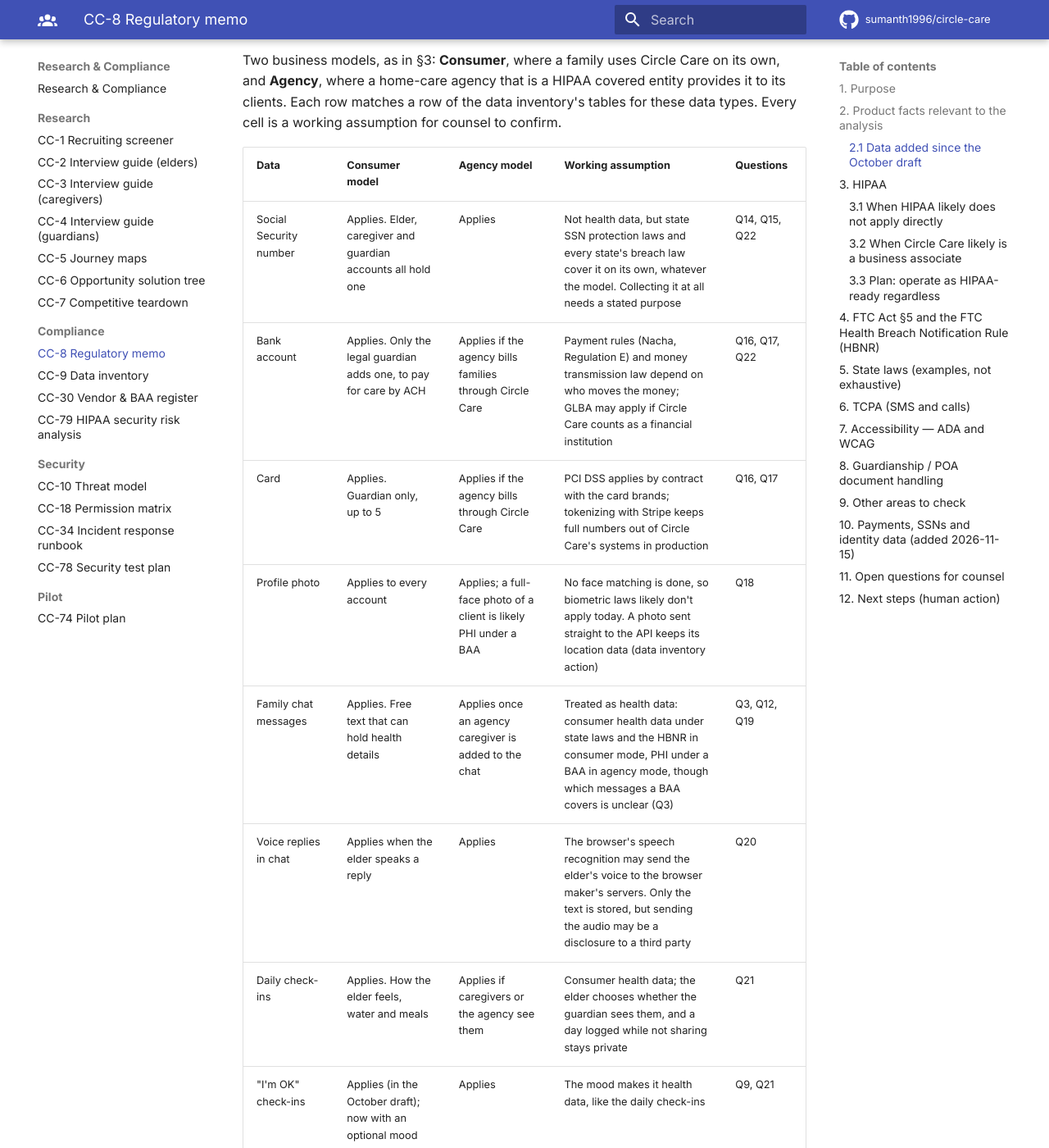
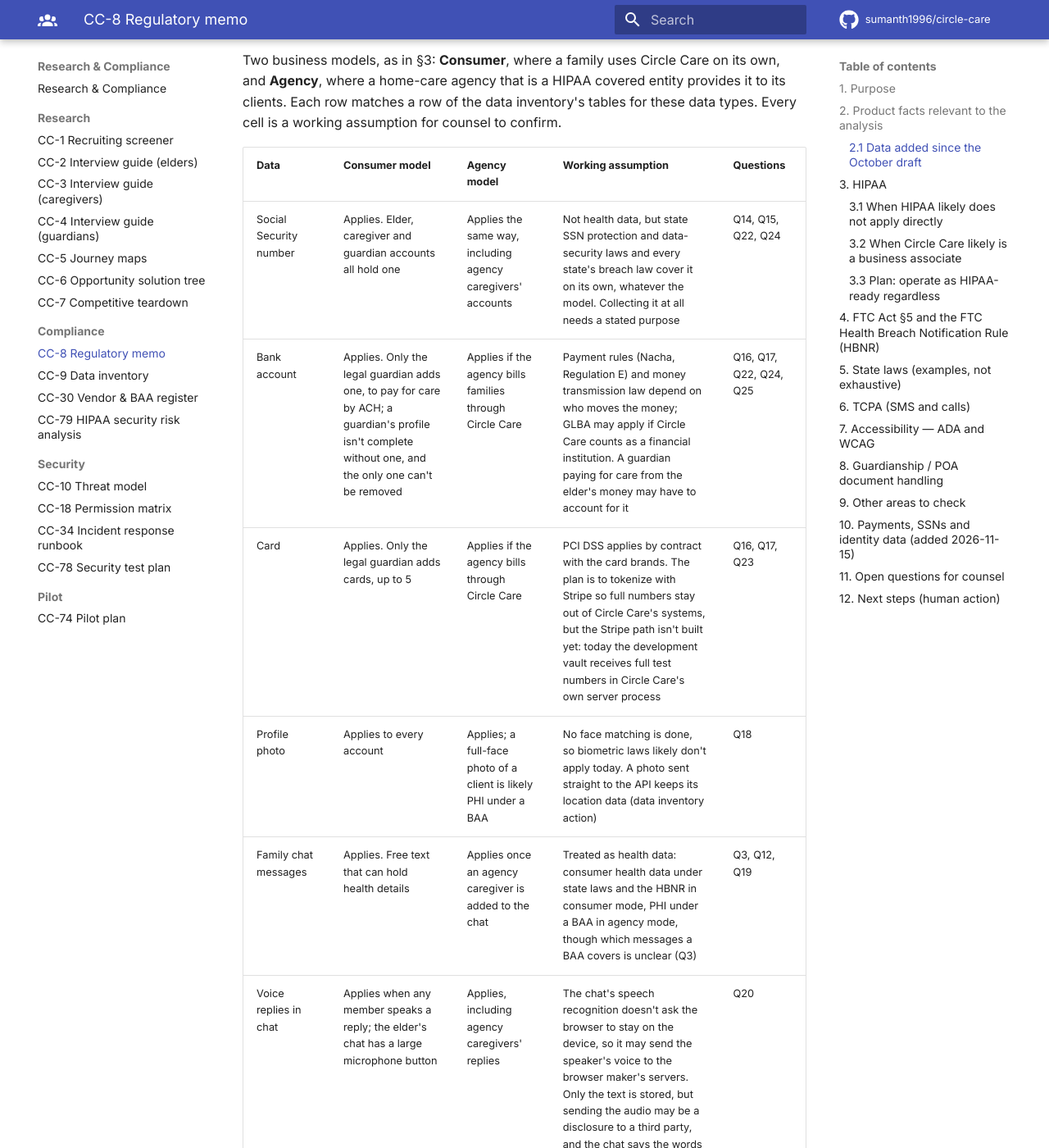
Before and after one commit to sumanth1996/circle-care, an MkDocs documentation site: the page built from docs/compliance/08-regulatory-memo.md, in a window 1280 px wide and 1400 px high, scrolled down 1142 px. Shown: the whole window at 82% size. Built offline with MkDocs 1.6.1 and Material for MkDocs 9.7.7, drawn with Linux system fonts in a browser that asks for light colours; comment, search, counter and statistics services are not loaded; some of the changed text lies outside the part shown.

Commit message:
Address round 1 review of the regulatory memo (CC-196)
Flag the chat voice sheet's on-device promise (CC-222), cover any member's
voice replies, mark Stripe tokenizing as planned, add state data-security
laws and the guardian's accounting duty (Q23-Q25), and test guardian-only
rows, the voice flag and the README question count.

Co-Authored-By: Claude Opus 5.5 <noreply@anthropic.com>

```diff
--- a/docs/compliance/08-regulatory-memo.md
+++ b/docs/compliance/08-regulatory-memo.md
@@ -1,7 +1,7 @@
 # Regulatory Applicability Memo
 
 Notion stories: CC-8 counsel's review of this memo (not started), CC-196 this update
-Status: DRAFT v2 for counsel review, updated 2026-11-15 — not legal advice. v1 was written by the product owner from general knowledge on 2026-10-19, before Sprints 11 to 13 added real accounts, Social Security numbers, bank accounts, cards, profile photos, the family chat with voice replies, daily check-ins, supply counts and the evening recap. v2 adds those (§2.1, §10) and questions Q14 to Q22, and was checked against the [data inventory (CC-9)](09-data-inventory.md). No lawyer has reviewed it. Every conclusion below is a working assumption to be confirmed or corrected by qualified counsel before launch or pilot.
+Status: DRAFT v2 for counsel review, updated 2026-11-15 — not legal advice. v1 was written by the product owner from general knowledge on 2026-10-19, before Sprints 11 to 13 added real accounts, Social Security numbers, bank accounts, cards, profile photos, the family chat with voice replies, daily check-ins, supply counts and the evening recap. v2 adds those (§2.1, §10) and questions Q14 to Q25, and was checked against the [data inventory (CC-9)](09-data-inventory.md). No lawyer has reviewed it. Every conclusion below is a working assumption to be confirmed or corrected by qualified counsel before launch or pilot.
 
 ## 1. Purpose
 
@@ -20,17 +20,17 @@ Two business models, as in §3: **Consumer**, where a family uses Circle Care on
 
 | Data | Consumer model | Agency model | Working assumption | Questions |
 |---|---|---|---|---|
-| Social Security number | Applies. Elder, caregiver and guardian accounts all hold one | Applies | Not health data, but state SSN protection laws and every state's breach law cover it on its own, whatever the model. Collecting it at all needs a stated purpose | Q14, Q15, Q22 |
-| Bank account | Applies. Only the legal guardian adds one, to pay for care by ACH | Applies if the agency bills families through Circle Care | Payment rules (Nacha, Regulation E) and money transmission law depend on who moves the money; GLBA may apply if Circle Care counts as a financial institution | Q16, Q17, Q22 |
-| Card | Applies. Guardian only, up to 5 | Applies if the agency bills through Circle Care | PCI DSS applies by contract with the card brands; tokenizing with Stripe keeps full numbers out of Circle Care's systems in production | Q16, Q17 |
+| Social Security number | Applies. Elder, caregiver and guardian accounts all hold one | Applies the same way, including agency caregivers' accounts | Not health data, but state SSN protection and data-security laws and every state's breach law cover it on its own, whatever the model. Collecting it at all needs a stated purpose | Q14, Q15, Q22, Q24 |
+| Bank account | Applies. Only the legal guardian adds one, to pay for care by ACH; a guardian's profile isn't complete without one, and the only one can't be removed | Applies if the agency bills families through Circle Care | Payment rules (Nacha, Regulation E) and money transmission law depend on who moves the money; GLBA may apply if Circle Care counts as a financial institution. A guardian paying for care from the elder's money may have to account for it | Q16, Q17, Q22, Q24, Q25 |
+| Card | Applies. Only the legal guardian adds cards, up to 5 | Applies if the agency bills through Circle Care | PCI DSS applies by contract with the card brands. The plan is to tokenize with Stripe so full numbers stay out of Circle Care's systems, but the Stripe path isn't built yet: today the development vault receives full test numbers in Circle Care's own server process | Q16, Q17, Q23 |
 | Profile photo | Applies to every account | Applies; a full-face photo of a client is likely PHI under a BAA | No face matching is done, so biometric laws likely don't apply today. A photo sent straight to the API keeps its location data (data inventory action) | Q18 |
 | Family chat messages | Applies. Free text that can hold health details | Applies once an agency caregiver is added to the chat | Treated as health data: consumer health data under state laws and the HBNR in consumer mode, PHI under a BAA in agency mode, though which messages a BAA covers is unclear (Q3) | Q3, Q12, Q19 |
-| Voice replies in chat | Applies when the elder speaks a reply | Applies | The browser's speech recognition may send the elder's voice to the browser maker's servers. Only the text is stored, but sending the audio may be a disclosure to a third party | Q20 |
+| Voice replies in chat | Applies when any member speaks a reply; the elder's chat has a large microphone button | Applies, including agency caregivers' replies | The chat's speech recognition doesn't ask the browser to stay on the device, so it may send the speaker's voice to the browser maker's servers. Only the text is stored, but sending the audio may be a disclosure to a third party, and the chat says the words are turned into text on the device (CC-222) | Q20 |
 | Daily check-ins | Applies. How the elder feels, water and meals | Applies if caregivers or the agency see them | Consumer health data; the elder chooses whether the guardian sees them, and a day logged while not sharing stays private | Q21 |
-| "I'm OK" check-ins | Applies (in the October draft); now with an optional mood | Applies | The mood makes it health data, like the daily check-ins | Q9, Q21 |
-| Supply counts | Applies. Pills left and refill requests reveal which medicines the elder takes | Applies | Health data. The app records that someone asked the pharmacy; it doesn't contact the pharmacy itself | — |
+| "I'm OK" check-ins | Applies (in the October draft); now with an optional mood | Applies; likely PHI where agency caregivers see them | The mood makes it health data, like the daily check-ins | Q9, Q21 |
+| Supply counts | Applies. Pills left and refill requests reveal which medicines the elder takes | Applies; caregivers on shift can see and update them | Health data. The app records that someone asked the pharmacy; it doesn't contact the pharmacy itself | — |
 | Evening recap | Applies; only the legal guardian sees it | Applies the same way | Nothing new is stored; it is worked out each time from data above. Its alert text carries no health details | Q21 |
-| Account email and password | Applies to every account | Applies | Several states' breach laws treat an email plus its password as breach-triggering data on its own. Passwords are stored only as hashes | Q22 |
+| Account email and password | Applies to every account | Applies to agency staff accounts too | Several states' breach laws treat an email plus its password as breach-triggering data on its own. Passwords are stored only as hashes | Q22 |
 
 ## 3. HIPAA
 
@@ -66,6 +66,7 @@ The public Privacy page already states this posture ("designed to the HIPAA stan
 - **HBNR (16 CFR Part 318):** applies to vendors of personal health records and related entities **not** covered by HIPAA. As amended (2024), it is understood to cover health apps that draw information from multiple sources; Circle Care draws from the elder, caregivers and family (now also through the chat, voice replies and daily check-ins), and possibly device/health integrations later. A "breach" includes unauthorized disclosures, not only hacks — e.g., sharing with an analytics vendor without authorization.
 - Implication: in consumer mode, a breach could require notice to individuals, the FTC and possibly media. Timelines differ from HIPAA. Counsel to confirm (Q4). Sending voice audio to a speech service without authorization could itself count as a breach under this definition (Q20).
 - New promises to track: "ACH bank transfers have no platform fee", and that SSNs and full bank and card numbers are never shown or stored in full.
+- A promise that isn't true today: the chat's voice sheet says "Your words are turned into text on this device", but the chat doesn't ask the browser to recognize speech on the device, unlike the medicine voice check. Until story CC-222 fixes the code or the wording, this is a deception risk under Section 5 (Q20).
 
 ## 5. State laws (examples, not exhaustive)
 
@@ -80,6 +81,7 @@ The public Privacy page already states this posture ("designed to the HIPAA stan
 | State EVV rules (Medicaid personal care) | If agencies use Circle Care for Medicaid visits | Circle Care is **not** an EVV system; don't market as one |
 | State SSN protection laws (e.g., California, Connecticut, Michigan, New York) | Circle Care collects SSNs from elders, caregivers and guardians | Limits on displaying, mailing and transmitting SSNs; some states require a published SSN privacy policy. Today the full number is never shown and is stored only encrypted (CC-180, CC-181). Confirm which states need a policy (Q14) |
 | State biometric privacy laws (e.g., Illinois BIPA, Texas, Washington) | Only if profile photos or voice are ever used to recognize a person | No face or voice matching today; consent would be needed before any is added (Q18, Q20) |
+| State data-security laws (e.g., Massachusetts 201 CMR 17.00, New York SHIELD Act) | Circle Care holds residents' SSNs and bank account details | A written information security program, vendor oversight and encryption duties, whatever the health-law answer (Q24) |
 | State money transmission laws | Only if Circle Care itself holds or moves money between the guardian and caregivers or agencies | Use a licensed processor that holds the funds; confirm the structure before money moves (Q16) |
 
 ## 6. TCPA (SMS and calls)
@@ -112,10 +114,11 @@ The public Privacy page already states this posture ("designed to the HIPAA stan
 
 ## 10. Payments, SSNs and identity data (added 2026-11-15)
 
-- **Why SSNs are collected.** Sign-up asks every account for an SSN to verify identity. Collecting it for elders, caregivers and guardians alike needs a purpose counsel agrees with. If it is used for caregiver background checks through a vendor, the Fair Credit Reporting Act may apply, with its own consent and adverse-action steps (Q14, Q15).
+- **Why SSNs are collected.** Sign-up asks every account for an SSN to verify identity, but nothing verifies it yet: no identity-check vendor is connected, and the app only checks the format and that the SSN isn't on another account. Collecting it for elders, caregivers and guardians alike needs a purpose counsel agrees with. If it is used for caregiver background checks through a vendor, the Fair Credit Reporting Act may apply, with its own consent and adverse-action steps (Q14, Q15).
 - **Controls in place today** (see the data inventory): SSNs are stored only encrypted, with a separate fingerprint to stop one SSN on two accounts; bank and card numbers go only to the vault and Circle Care keeps a token and the last four; audit records keep the last four only; real values are refused outside production (CC-180 to CC-188).
 - **Gaps already in the backlog** (from the [threat model (CC-10)](../security/10-threat-model.md)): no second sign-in step on the server for accounts that hold an SSN and bank details (CC-200); no way to end every session or reset a password (CC-201); a signed-in account can learn whether an SSN is already registered (CC-204); the database connection doesn't verify the server's certificate (CC-203).
 - **Who moves the money.** "Pay for care by ACH" can mean Circle Care debits the guardian and pays a caregiver or agency. That may make it a money transmitter, or a financial institution under GLBA and the FTC Safeguards Rule, unless a licensed processor holds and moves the funds (Q16). ACH debits need the guardian's authorization under Nacha rules and Regulation E, and recurring card charges may fall under state automatic-renewal laws (Q17).
+- **Paying from the elder's money.** A guardian or agent under a power of attorney who pays for care from the elder's funds usually has a duty to keep records and account for that spending, and some courts require yearly accountings. Circle Care could help with receipts, but shouldn't suggest it meets a court's rules (Q25).
 - **Paying caregivers.** If a family pays a private caregiver through Circle Care, tax and worker-classification duties (for example household employment) may arise for the family; Circle Care should not give tax advice. A question for counsel before money moves, not a product promise.
 
 ## 11. Open questions for counsel
@@ -144,6 +147,9 @@ The public Privacy page already states this posture ("designed to the HIPAA stan
 | Q20 | Voice replies: is sending the elder's voice to a browser speech service a disclosure that needs a BAA (agency) or consent (consumer, MHMDA), or a breach under the HBNR? Should voice be off by default or processed on the device? |
 | Q21 | The elder can keep daily check-ins private from the guardian. Can a guardian with healthcare authority override that, and must the evening recap respect it? |
 | Q22 | Which state breach laws do SSNs, financial account numbers and an email with its password trigger, alongside HIPAA and the HBNR, and what notice timelines follow (CC-34)? |
+| Q23 | With card numbers entered in Stripe's own fields, is Circle Care's PCI DSS scope the smallest self-assessment (SAQ A), and what does it become if card numbers ever pass through our server, as the development vault does today (SAQ D)? |
+| Q24 | Do state data-security laws such as Massachusetts 201 CMR 17.00 and the New York SHIELD Act apply to us, and what must our written security program include? |
+| Q25 | When a guardian or agent pays for care from the elder's money through Circle Care, what records must they keep, and should the app help without claiming to meet a court's accounting rules? |
 
 ## 12. Next steps (human action)
 
--- a/mkdocs.yml
+++ b/mkdocs.yml
@@ -131,3 +131,4 @@ nav:
       - "Code review: Sprint 14, threat model": reviews/2026-11-15-sprint-14-threat-model.md
       - "Code review: Sprint 14, browser tests hardening": reviews/2026-11-15-sprint-14-browser-tests-hardening.md
       - "Code review: Sprint 14, save before the tab closes": reviews/2026-11-15-sprint-14-save-before-close.md
+      - "Code review: Sprint 14, regulatory memo": reviews/2026-11-15-sprint-14-regulatory-memo.md
```
Also changed, not shown: docs/README.md (+1 -1 lines), docs/reviews/2026-11-15-sprint-14-regulatory-memo.md (added, +42 -0 lines), docs/wiki/architecture/quality-and-testing.md (+2 -2 lines), docs/wiki/research-and-compliance.md (+1 -1 lines), 1 other file.
